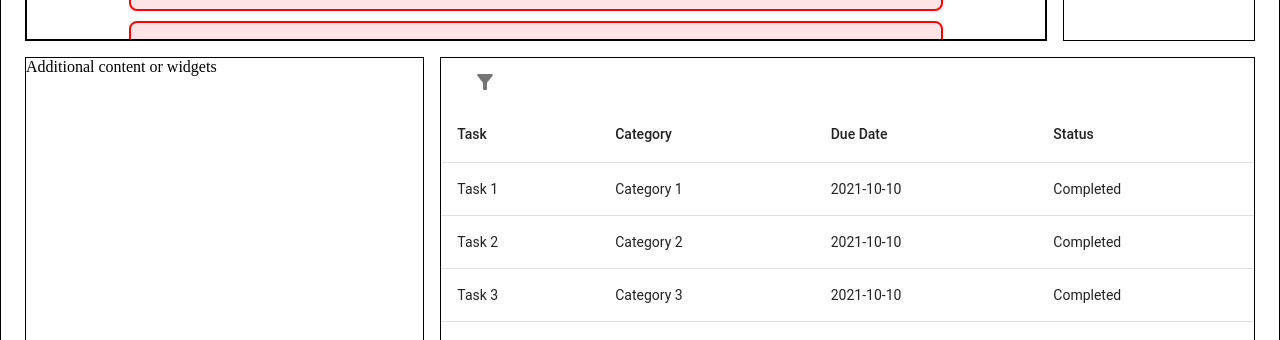
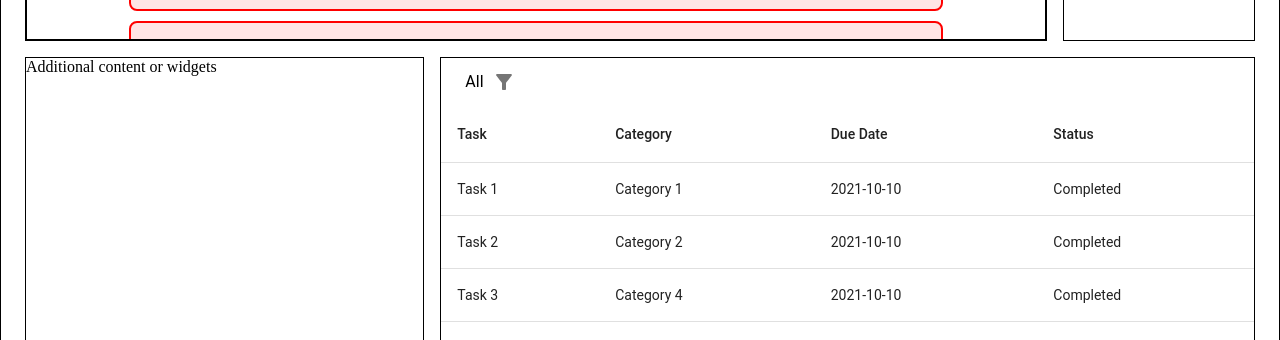
Before and after one commit to rymbowman/Task-Management-App---Frontend, a React (Vite) app in the folder Checkbox-Frontend/: page /dashboard in a window 1280 px wide. Shown: the part 460-800 px from the top of the page. Built offline with nearby package versions, Linux system fonts and the light colour scheme.

Commit message:
Add filtering logic so user can filter tasks by category if desired

```diff
--- a/Checkbox-Frontend/src/components/task-stats/TableFilter.jsx
+++ b/Checkbox-Frontend/src/components/task-stats/TableFilter.jsx
@@ -3,18 +3,33 @@ import FilterAltIcon from "@mui/icons-material/FilterAlt";
 import PropTypes from "prop-types";
 import { useState } from "react";
 
-const TableFilter = ({ filteredCategory, uniqueCategories }) => {
+const TableFilter = ({
+  filteredCategory,
+  setFilteredCategory,
+  uniqueCategories,
+  tableRows,
+  setFilteredRows,
+}) => {
   const [anchorEl, setAnchorEl] = useState(null);
   const open = Boolean(anchorEl);
 
-  const handleMenuOpen = (event) => {
-    setAnchorEl(event.currentTarget);
+  const handleMenuOpen = (e) => {
+    setAnchorEl(e.currentTarget);
+  };
+
+  const handleCategorySelection = (e) => {
+    setFilteredCategory(e.target.innerText);
+    setFilteredRows(
+      e.target.innerText === "All"
+        ? tableRows
+        : tableRows.filter((row) => row.category === e.target.innerText)
+    );
+    setAnchorEl(null);
   };
 
   const handleMenuClose = () => {
     setAnchorEl(null);
   };
-
   return (
     <>
       <Toolbar variant="dense">
@@ -24,14 +39,10 @@ const TableFilter = ({ filteredCategory, uniqueCategories }) => {
         </IconButton>
       </Toolbar>
       {open && (
-        <Menu
-          anchorEl={anchorEl}
-          open={open}
-          onClick={handleMenuClose}
-          onClose={handleMenuClose}
-        >
+        <Menu anchorEl={anchorEl} open={open} onClose={handleMenuClose}>
+          <MenuItem onClick={handleCategorySelection}>All</MenuItem>
           {uniqueCategories.map((category) => (
-            <MenuItem key={category} onClick={handleMenuClose}>
+            <MenuItem key={category} onClick={handleCategorySelection}>
               {category}
             </MenuItem>
           ))}
@@ -43,7 +54,10 @@ const TableFilter = ({ filteredCategory, uniqueCategories }) => {
 
 TableFilter.propTypes = {
   filteredCategory: PropTypes.string.isRequired,
+  setFilteredCategory: PropTypes.func.isRequired,
   uniqueCategories: PropTypes.array.isRequired,
+  tableRows: PropTypes.array.isRequired,
+  setFilteredRows: PropTypes.func.isRequired,
 };
 
 export default TableFilter;
--- a/Checkbox-Frontend/src/components/task-stats/TaskStats.jsx
+++ b/Checkbox-Frontend/src/components/task-stats/TaskStats.jsx
@@ -28,7 +28,7 @@ const tableRows = [
   {
     id: 3,
     title: "Task 3",
-    category: "Category 3",
+    category: "Category 4",
     dueDate: "2021-10-10",
     status: "Completed",
   },
@@ -42,7 +42,7 @@ const tableRows = [
   {
     id: 5,
     title: "Task 5",
-    category: "Category 5",
+    category: "Category 4",
     dueDate: "2021-10-10",
     status: "Completed",
   },
@@ -57,6 +57,8 @@ const headCells = [
 
 const TaskStats = () => {
   const [uniqueCategories, setUniqueCategories] = useState([]);
+  const [displayedCategory, setDisplayedCategory] = useState("All");
+  const [filteredRows, setFilteredRows] = useState(tableRows);
 
   useEffect(() => {
     const categories = tableRows.map((row) => row.category);
@@ -66,7 +68,13 @@ const TaskStats = () => {
 
   return (
     <TableContainer>
-      <TableFilter uniqueCategories={uniqueCategories} />
+      <TableFilter
+        uniqueCategories={uniqueCategories}
+        filteredCategory={displayedCategory}
+        setFilteredCategory={setDisplayedCategory}
+        tableRows={tableRows}
+        setFilteredRows={setFilteredRows}
+      />
       <Table>
         <TableHead>
           <TableRow>
@@ -76,7 +84,7 @@ const TaskStats = () => {
           </TableRow>
         </TableHead>
         <TableBody>
-          {tableRows.map((row) => (
+          {filteredRows.map((row) => (
             <TableRow key={row.id}>
               <TableCell>{row.title}</TableCell>
               <TableCell>{row.category}</TableCell>
```
